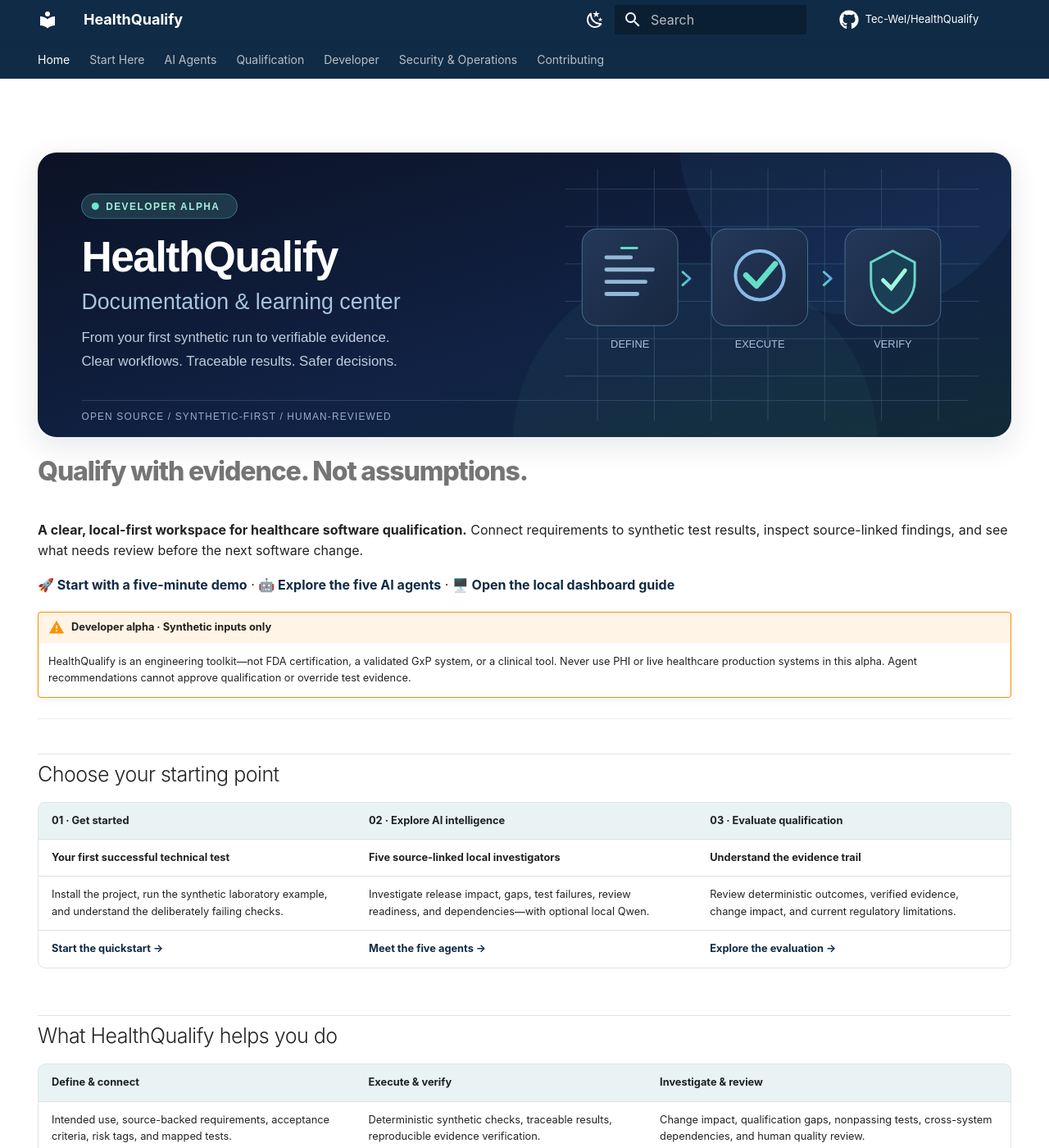
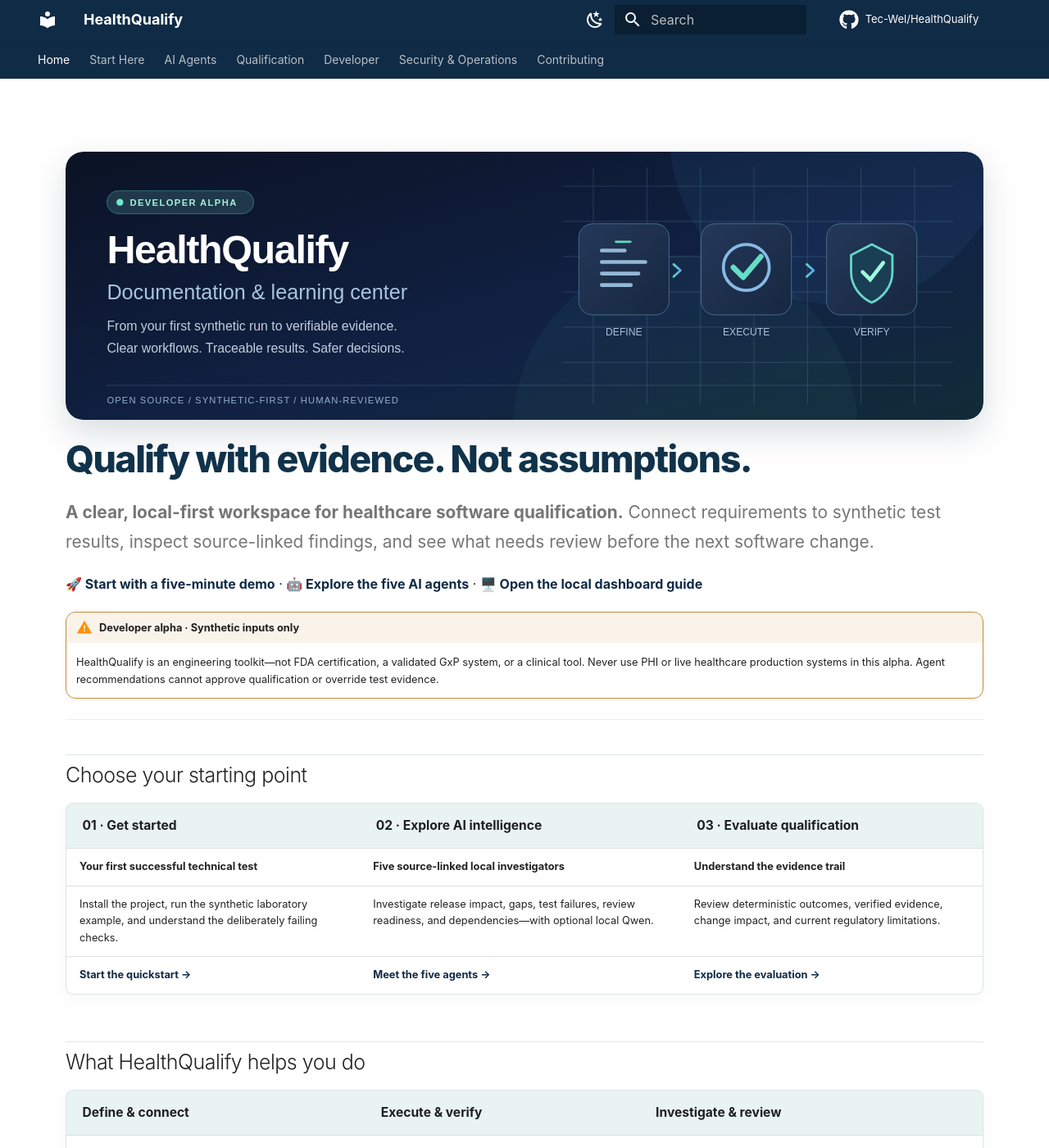
Before and after one commit to Tec-Wel/HealthQualify, an MkDocs documentation site: the page built from docs/index.md, in a window 1280 px wide and 1400 px high. Shown: the whole window at 82% size. Built offline with MkDocs 1.6.1 and Material for MkDocs 9.7.7, drawn with Linux system fonts in a browser that asks for light colours; comment, search, counter and statistics services are not loaded.

Commit message:
Improve Material landing layout, readable tables and hero styling

```diff
--- a/docs/stylesheets/extra.css
+++ b/docs/stylesheets/extra.css
@@ -72,3 +72,69 @@
 @media screen and (max-width: 44.9375em) {
   .md-typeset table:not([class]) { display: block; overflow-x: auto; }
 }
+
+
+/* Wider, calmer responsive landing page rather than default plain tables. */
+.md-content__inner { max-width: 70rem; }
+.md-typeset h1 { color: #10324a; }
+[data-md-color-scheme="slate"] .md-typeset h1 { color: #d9f6f4; }
+.md-typeset > p:first-of-type > img:first-child {
+  display: block;
+  width: 100%;
+  height: auto;
+  border-radius: 1rem;
+  margin: 0 auto 1.1rem;
+  box-shadow: 0 16px 42px rgba(10, 43, 61, .16);
+}
+.md-typeset > p:first-of-type { margin-top: .35rem; }
+.md-typeset > h1:first-of-type {
+  font-size: clamp(1.9rem, 3.5vw, 3rem);
+  margin-top: .6rem;
+  margin-bottom: .55rem;
+}
+.md-typeset > h1:first-of-type + p {
+  color: var(--md-default-fg-color--light);
+  font-size: 1.04rem;
+  line-height: 1.75;
+}
+.md-typeset > h2 { color: var(--md-default-fg-color); }
+.md-typeset table:not([class]) {
+  border-collapse: separate;
+  border-spacing: 0;
+  width: 100%;
+  box-shadow: 0 5px 20px rgba(14, 50, 68, .035);
+}
+.md-typeset table:not([class]) th {
+  background: rgba(17, 126, 118, .095);
+  color: var(--md-default-fg-color);
+  font-size: .78rem;
+}
+.md-typeset table:not([class]) tbody tr:hover {
+  background: rgba(17, 126, 118, .04);
+}
+.md-typeset .admonition {
+  border-radius: .6rem;
+  overflow: hidden;
+  box-shadow: 0 2px 10px rgba(9, 41, 64, .04);
+}
+.md-typeset .admonition p { line-height: 1.65; }
+.md-typeset .admonition.warning,
+.md-typeset .admonition.important {
+  border-color: #c78d37;
+}
+.md-typeset .admonition.warning > .admonition-title,
+.md-typeset .admonition.important > .admonition-title {
+  background: rgba(197, 141, 55, .10);
+}
+.md-typeset .tabbed-set,
+.md-typeset details { margin-top: 1rem; }
+.md-typeset .mermaid { margin: 1.1rem 0; }
+.md-footer { margin-top: 2.8rem; }
+@media (min-width: 76.25em) {
+ .md-content__inner { padding: 1rem 1.7rem 1.5rem; }
+}
+@media (max-width: 45em) {
+ .md-typeset > h1:first-of-type { font-size: 1.85rem; }
+ .md-content__inner { padding-left: .2rem; padding-right: .2rem; }
+ .md-typeset table:not([class]) { box-shadow: none; }
+}
```
